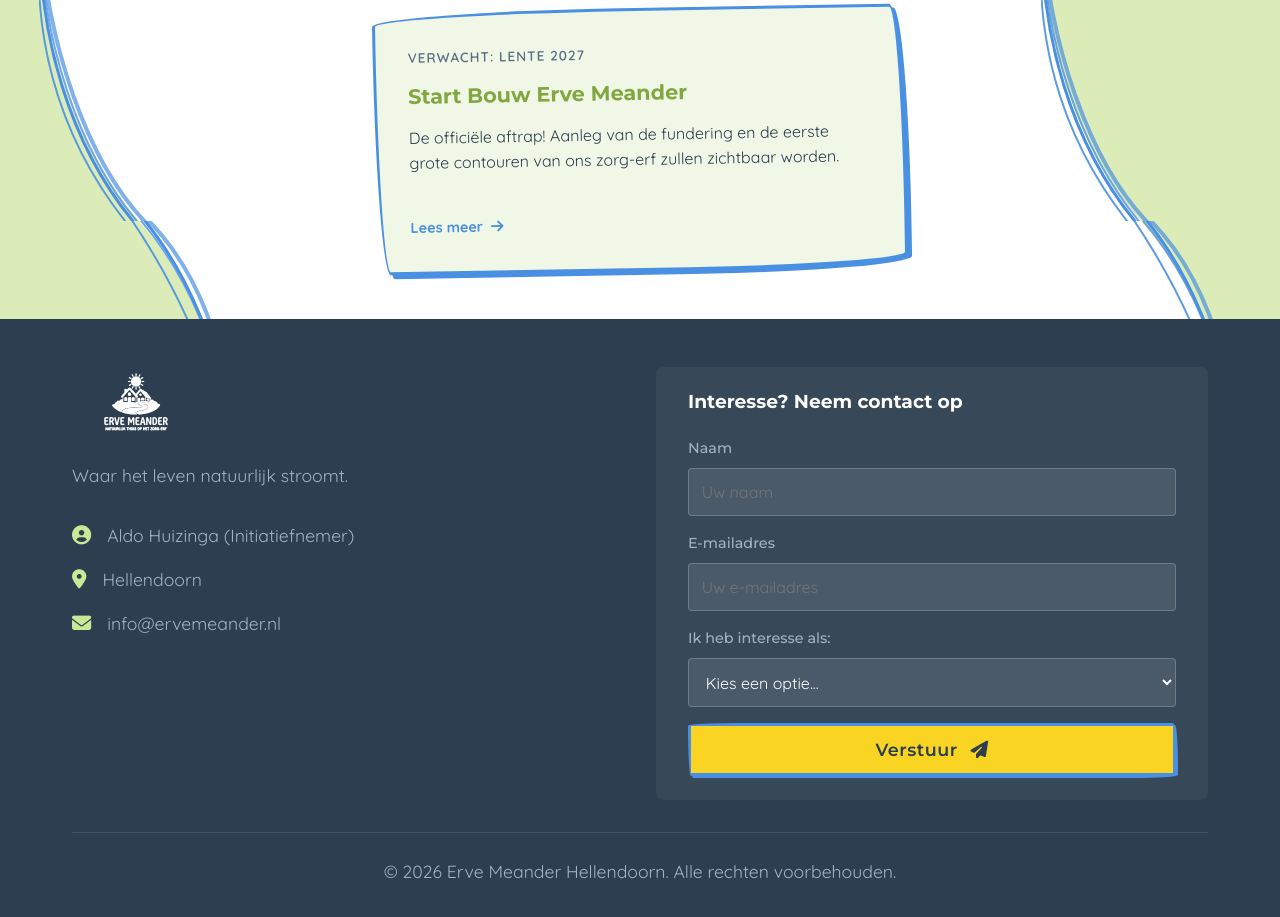
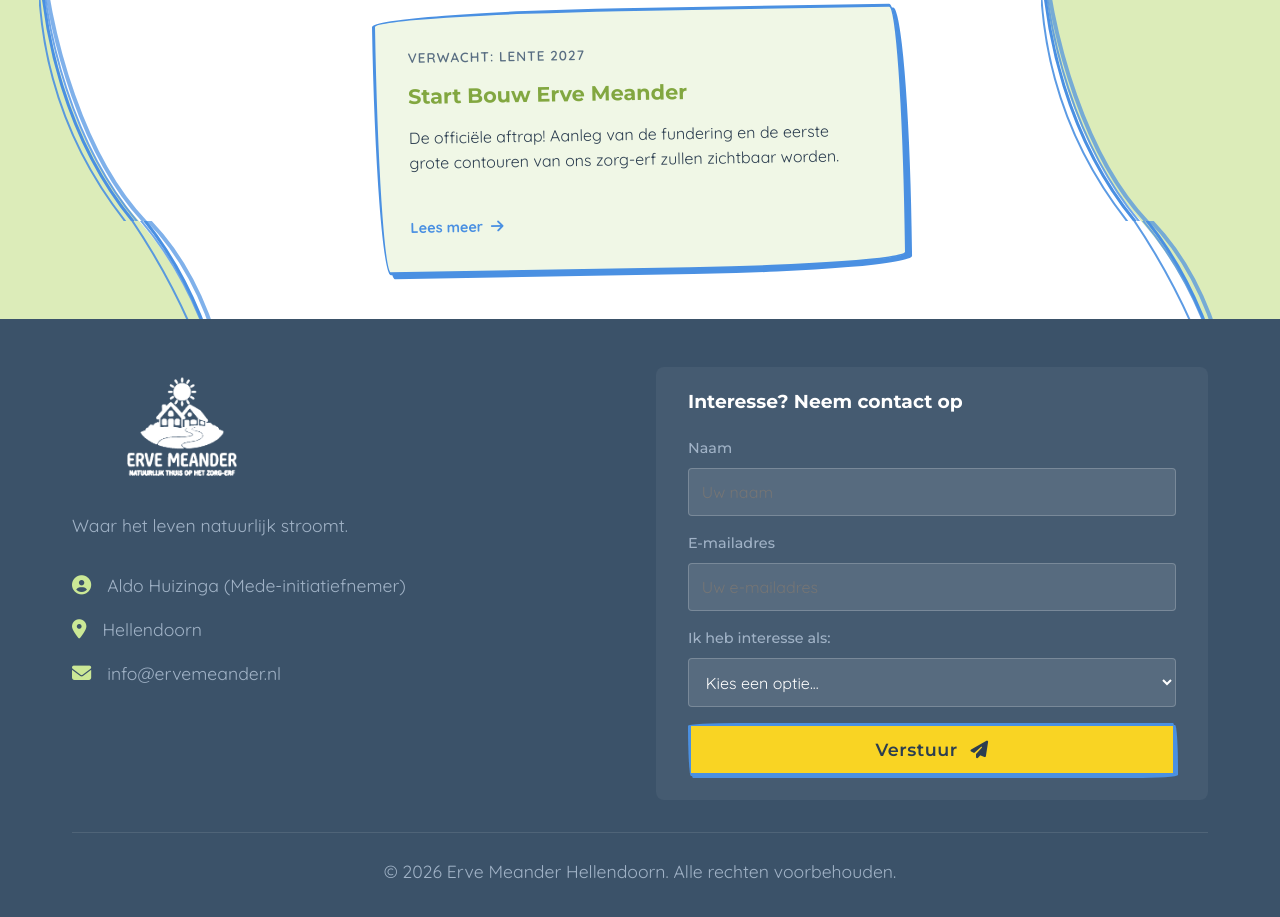
Before and after one commit to Legalfiction/Erven_Meeander_Webiste, a plain HTML site: page index.html in a window 1280 px wide. Shown: the part 9379-10296 px from the top of the page. Drawn offline with Linux system fonts and the light colour scheme.

Commit message:
Update footer styling and text

```diff
--- a/index.html
+++ b/index.html
@@ -399,7 +399,7 @@
                         onerror="this.src='https://via.placeholder.com/150x50?text=Erve+Meander';">
                     <p>Waar het leven natuurlijk stroomt.</p>
                     <div class="contact-info mt-3">
-                        <p><i class="fas fa-user-circle"></i> Aldo Huizinga (Initiatiefnemer)</p>
+                        <p><i class="fas fa-user-circle"></i> Aldo Huizinga (Mede-initiatiefnemer)</p>
                         <p><i class="fas fa-map-marker-alt"></i> Hellendoorn</p>
                         <p><i class="fas fa-envelope"></i> info@ervemeander.nl</p>
                     </div>
--- a/styles.css
+++ b/styles.css
@@ -928,7 +928,8 @@
    FOOTER & CONTACT FORM
 ========================================= */
 .main-footer {
-    background-color: #2c3e50;
+    background-color: #3b5269;
+    /* Lighter shade of original #2c3e50 */
     color: white;
     padding: 3rem 0 1.5rem 0;
     position: relative;
@@ -947,7 +948,7 @@
 }
 
 .footer-logo {
-    height: 70px;
+    height: 120px;
     filter: brightness(0) invert(1);
     margin-bottom: 1rem;
 }
```
